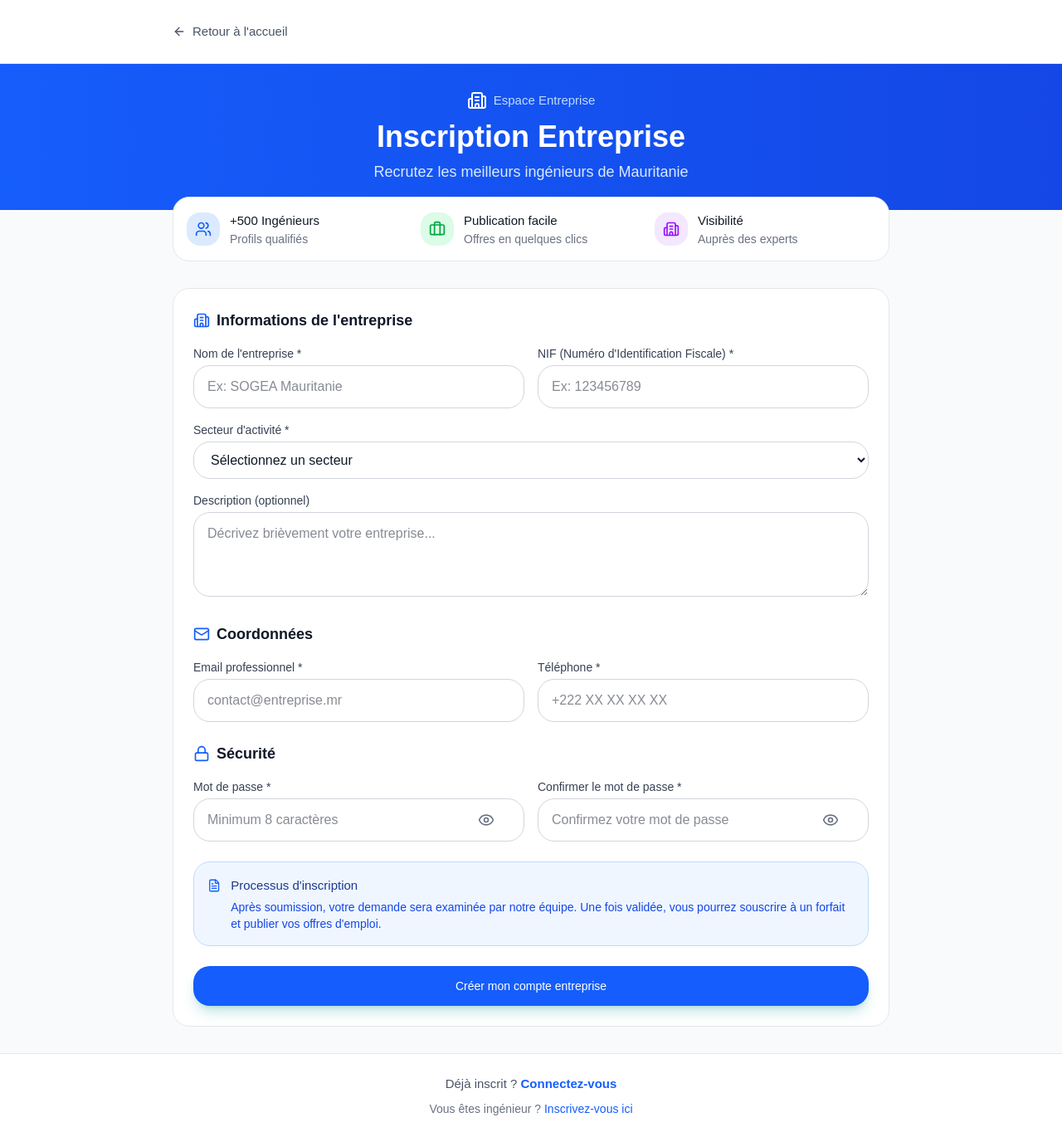
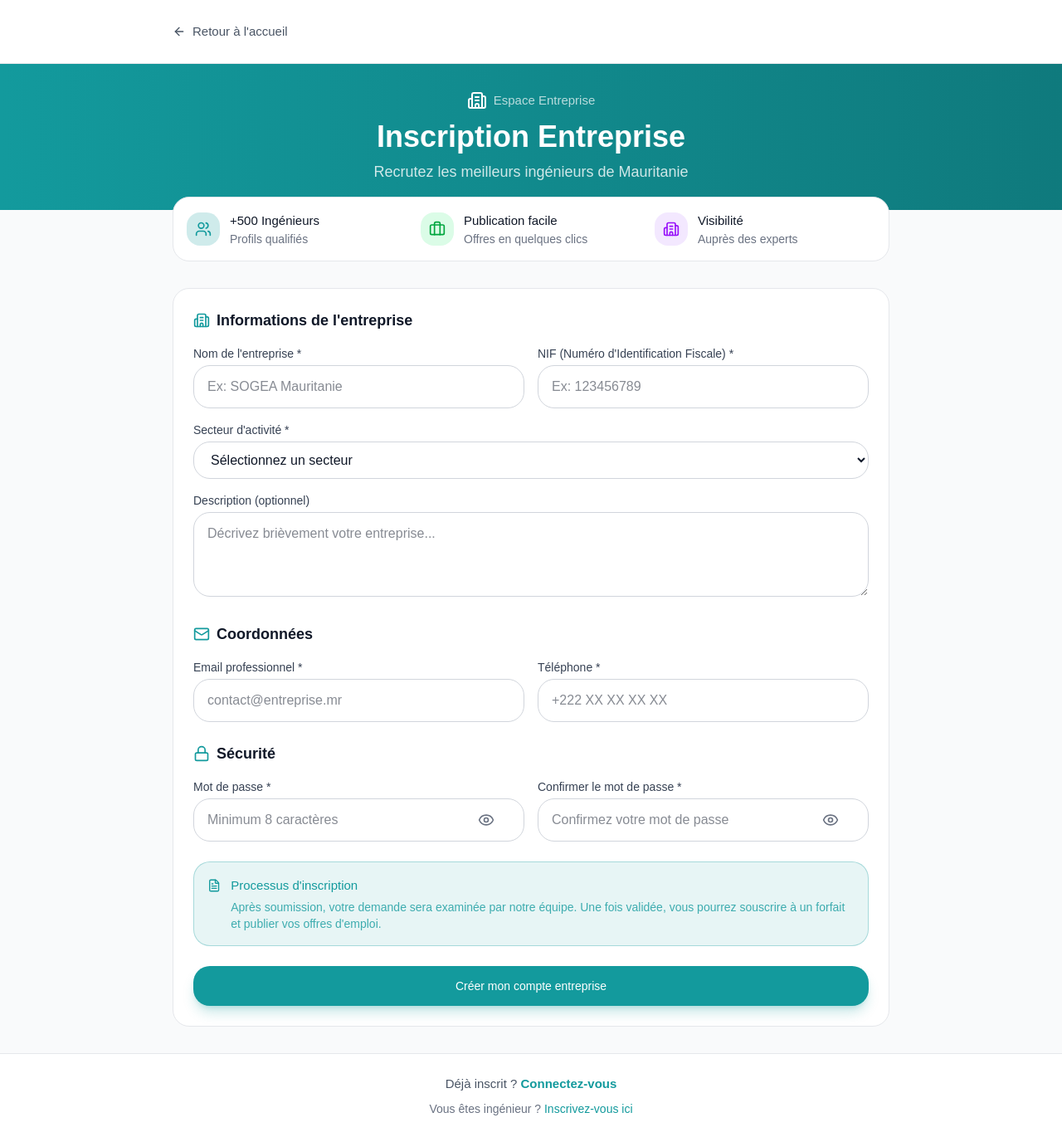
Before and after one commit to MedAhmed01/HIMEM, a Next.js app: page /inscription-entreprise in a window 1280 px wide. Shown: the whole page at 83% size. Built offline with nearby package versions, Linux system fonts and the light colour scheme.

Commit message:
Complete blue to turquoise color scheme replacement - auth pages, forms, admin components, and remaining UI elements

```diff
--- a/app/(auth)/inscription-entreprise/page.tsx
+++ b/app/(auth)/inscription-entreprise/page.tsx
@@ -71,7 +71,7 @@ export default function InscriptionEntreprisePage() {
       {/* Header */}
       <div className="bg-white border-b border-gray-200">
         <div className="max-w-4xl mx-auto px-4 py-4">
-          <Link href="/" className="inline-flex items-center gap-2 text-gray-600 hover:text-blue-600 font-medium">
+          <Link href="/" className="inline-flex items-center gap-2 text-gray-600 hover:text-[#139a9d] font-medium">
             <ArrowLeft className="w-4 h-4" />
             Retour à l'accueil
           </Link>
@@ -79,14 +79,14 @@ export default function InscriptionEntreprisePage() {
       </div>
 
       {/* Title Section */}
-      <div className="bg-gradient-to-r from-blue-600 to-blue-700 text-white py-8">
+      <div className="bg-gradient-to-r from-[#139a9d] to-[#0f7a7d] text-white py-8">
         <div className="max-w-4xl mx-auto px-4 text-center">
           <div className="flex items-center justify-center gap-2 mb-3">
             <Building2 className="w-6 h-6" />
-            <span className="text-blue-200 font-medium">Espace Entreprise</span>
+            <span className="text-white/70 font-medium">Espace Entreprise</span>
           </div>
           <h1 className="text-3xl md:text-4xl font-bold mb-2">Inscription Entreprise</h1>
-          <p className="text-blue-100 text-lg">
+          <p className="text-white/80 text-lg">
             Recrutez les meilleurs ingénieurs de Mauritanie
           </p>
         </div>
@@ -96,8 +96,8 @@ export default function InscriptionEntreprisePage() {
       <div className="max-w-4xl mx-auto px-4 -mt-4">
         <div className="bg-white rounded-xl border border-gray-200 p-4 grid grid-cols-1 md:grid-cols-3 gap-4">
           <div className="flex items-center gap-3">
-            <div className="w-10 h-10 bg-blue-100 rounded-lg flex items-center justify-center">
-              <Users className="w-5 h-5 text-blue-600" />
+            <div className="w-10 h-10 bg-[#139a9d]/20 rounded-lg flex items-center justify-center">
+              <Users className="w-5 h-5 text-[#139a9d]" />
             </div>
             <div>
               <p className="font-medium text-gray-900">+500 Ingénieurs</p>
@@ -152,13 +152,13 @@ export default function InscriptionEntreprisePage() {
         <div className="max-w-4xl mx-auto px-4 text-center space-y-2">
           <p className="text-gray-600">
             Déjà inscrit ?{' '}
-            <Link href="/connexion?type=entreprise" className="text-blue-600 hover:text-blue-700 font-bold">
+            <Link href="/connexion?type=entreprise" className="text-[#139a9d] hover:text-[#0f7a7d] font-bold">
               Connectez-vous
             </Link>
           </p>
           <p className="text-gray-500 text-sm">
             Vous êtes ingénieur ?{' '}
-            <Link href="/inscription" className="text-blue-600 hover:text-blue-700">
+            <Link href="/inscription" className="text-[#139a9d] hover:text-[#0f7a7d]">
               Inscrivez-vous ici
             </Link>
           </p>
--- a/app/admin/parrains/page.tsx
+++ b/app/admin/parrains/page.tsx
@@ -54,7 +54,7 @@ export default function ParrainsPage() {
     return (
       <div className="flex items-center justify-center py-20">
         <div className="text-center">
-          <div className="w-12 h-12 border-3 border-blue-600 border-t-transparent rounded-full animate-spin mx-auto mb-3"></div>
+          <div className="w-12 h-12 border-3 border-[#139a9d] border-t-transparent rounded-full animate-spin mx-auto mb-3"></div>
           <p className="text-gray-600 text-sm">Chargement...</p>
         </div>
       </div>
@@ -168,7 +168,7 @@ export default function ParrainsPage() {
                   </div>
                   <Button
                     size="sm"
-                    className="h-9 px-3 rounded-lg bg-blue-600 hover:bg-blue-700 text-white flex-shrink-0"
+                    className="h-9 px-3 rounded-lg bg-[#139a9d] hover:bg-[#0f7a7d] text-white flex-shrink-0"
                     onClick={() => handleAction('add', engineer.id)}
                   >
                     <UserPlus className="w-4 h-4 mr-2" />
--- a/app/admin/sponsors/page.tsx
+++ b/app/admin/sponsors/page.tsx
@@ -180,7 +180,7 @@ export default function SponsorsPage() {
     return (
       <div className="flex items-center justify-center py-20">
         <div className="text-center">
-          <div className="w-12 h-12 border-3 border-blue-600 border-t-transparent rounded-full animate-spin mx-auto mb-3"></div>
+          <div className="w-12 h-12 border-3 border-[#139a9d] border-t-transparent rounded-full animate-spin mx-auto mb-3"></div>
           <p className="text-gray-600 text-sm">Chargement...</p>
         </div>
       </div>
@@ -230,7 +230,7 @@ export default function SponsorsPage() {
                 <Label className="text-sm font-medium text-gray-700">Logo *</Label>
                 <div
                   onClick={() => fileInputRef.current?.click()}
-                  className="border-2 border-dashed border-gray-300 rounded-lg p-6 text-center cursor-pointer hover:border-blue-500 hover:bg-blue-50 transition-colors"
+                  className="border-2 border-dashed border-gray-300 rounded-lg p-6 text-center cursor-pointer hover:border-[#139a9d] hover:bg-[#139a9d]/5 transition-colors"
                 >
                   {previewUrl ? (
                     <div className="space-y-2">
--- a/app/admin/verifications/page.tsx
+++ b/app/admin/verifications/page.tsx
@@ -180,7 +180,7 @@ export default function VerificationsPage() {
     return (
       <div className="flex items-center justify-center py-20">
         <div className="text-center">
-          <div className="w-12 h-12 border-3 border-blue-600 border-t-transparent rounded-full animate-spin mx-auto mb-3"></div>
+          <div className="w-12 h-12 border-3 border-[#139a9d] border-t-transparent rounded-full animate-spin mx-auto mb-3"></div>
           <p className="text-gray-600 text-sm">Chargement...</p>
         </div>
       </div>
@@ -245,7 +245,7 @@ export default function VerificationsPage() {
                   <div className="flex-1 min-w-0">
                     <div className="flex items-center gap-2 mb-1">
                       <h3 className="font-semibold text-gray-900 text-lg truncate">{engineer.full_name || 'Utilisateur'}</h3>
-                      <Badge className="bg-blue-100 text-blue-800 border-blue-300 flex items-center gap-1">
+                      <Badge className="bg-[#139a9d]/20 text-[#139a9d] border-[#139a9d]/30 flex items-center gap-1">
                         <User className="w-3 h-3" />
                         Ingénieur
                       </Badge>
--- a/components/forms/EntrepriseRegistrationForm.tsx
+++ b/components/forms/EntrepriseRegistrationForm.tsx
@@ -91,7 +91,7 @@ export function EntrepriseRegistrationForm({ onSubmit, isLoading = false }: Entr
       {/* Informations de l'entreprise */}
       <div className="space-y-4">
         <h3 className="text-lg font-semibold text-gray-900 flex items-center gap-2">
-          <Building2 className="w-5 h-5 text-blue-600" />
+          <Building2 className="w-5 h-5 text-[#139a9d]" />
           Informations de l'entreprise
         </h3>
 
@@ -160,7 +160,7 @@ export function EntrepriseRegistrationForm({ onSubmit, isLoading = false }: Entr
       {/* Coordonnées */}
       <div className="space-y-4">
         <h3 className="text-lg font-semibold text-gray-900 flex items-center gap-2">
-          <Mail className="w-5 h-5 text-blue-600" />
+          <Mail className="w-5 h-5 text-[#139a9d]" />
           Coordonnées
         </h3>
 
@@ -198,7 +198,7 @@ export function EntrepriseRegistrationForm({ onSubmit, isLoading = false }: Entr
       {/* Sécurité */}
       <div className="space-y-4">
         <h3 className="text-lg font-semibold text-gray-900 flex items-center gap-2">
-          <Lock className="w-5 h-5 text-blue-600" />
+          <Lock className="w-5 h-5 text-[#139a9d]" />
           Sécurité
         </h3>
 
@@ -252,12 +252,12 @@ export function EntrepriseRegistrationForm({ onSubmit, isLoading = false }: Entr
       </div>
 
       {/* Info box */}
-      <div className="bg-blue-50 border border-blue-200 rounded-xl p-4">
+      <div className="bg-[#139a9d]/10 border border-[#139a9d]/30 rounded-xl p-4">
         <div className="flex items-start gap-3">
-          <FileText className="w-5 h-5 text-blue-600 mt-0.5" />
+          <FileText className="w-5 h-5 text-[#139a9d] mt-0.5" />
           <div>
-            <p className="font-medium text-blue-900">Processus d'inscription</p>
-            <p className="text-blue-700 text-sm mt-1">
+            <p className="font-medium text-[#139a9d]">Processus d'inscription</p>
+            <p className="text-[#139a9d]/80 text-sm mt-1">
               Après soumission, votre demande sera examinée par notre équipe.
               Une fois validée, vous pourrez souscrire à un forfait et publier vos offres d'emploi.
             </p>
@@ -269,7 +269,7 @@ export function EntrepriseRegistrationForm({ onSubmit, isLoading = false }: Entr
       <Button
         type="submit"
         disabled={isLoading}
-        className="w-full h-12 rounded-xl bg-blue-600 hover:bg-blue-700 text-white font-medium disabled:opacity-50"
+        className="w-full h-12 rounded-xl bg-[#139a9d] hover:bg-[#0f7a7d] text-white font-medium disabled:opacity-50"
       >
         {isLoading ? (
           <>
--- a/components/forms/JobOfferForm.tsx
+++ b/components/forms/JobOfferForm.tsx
@@ -135,7 +135,7 @@ export function JobOfferForm({
               onClick={() => toggleDomain(domain.value)}
               className={`px-4 py-2 rounded-lg text-sm font-medium transition-colors ${
                 data.domains.includes(domain.value)
-                  ? 'bg-blue-600 text-white'
+                  ? 'bg-[#139a9d] text-white'
                   : 'bg-gray-100 text-gray-700 hover:bg-gray-200'
               }`}
             >
@@ -216,7 +216,7 @@ export function JobOfferForm({
       <Button
         type="submit"
         disabled={isLoading}
-        className="w-full h-12 rounded-xl bg-blue-600 hover:bg-blue-700 text-white font-medium"
+        className="w-full h-12 rounded-xl bg-[#139a9d] hover:bg-[#0f7a7d] text-white font-medium"
       >
         {isLoading ? (
           <>
--- a/components/forms/registration/ProfessionalInfoStep.tsx
+++ b/components/forms/registration/ProfessionalInfoStep.tsx
@@ -89,11 +89,11 @@ export function ProfessionalInfoStep({ data, onChange }: ProfessionalInfoStepPro
       </div>
 
       {data.graduationYear && !isNaN(Number(data.graduationYear)) && (
-        <div className="bg-blue-50 border border-blue-200 rounded-lg p-4">
-          <p className="text-sm text-blue-900">
+        <div className="bg-[#139a9d]/10 border border-[#139a9d]/30 rounded-lg p-4">
+          <p className="text-sm text-[#139a9d]">
             <strong>Expérience:</strong> {currentYear - Number(data.graduationYear)} ans
           </p>
-          <p className="text-sm text-blue-900 mt-1">
+          <p className="text-sm text-[#139a9d] mt-1">
             <strong>Cotisation annuelle:</strong>{' '}
             {currentYear - Number(data.graduationYear) < 5
               ? '1 500 MRU'
--- a/components/layout/Footer.tsx
+++ b/components/layout/Footer.tsx
@@ -6,7 +6,7 @@ export function Footer() {
     <footer className="relative overflow-hidden bg-gradient-to-br from-slate-900 via-blue-950 to-purple-950">
       {/* Decorative Elements */}
       <div className="absolute inset-0 overflow-hidden">
-        <div className="absolute -top-40 -right-40 w-80 h-80 bg-blue-500/20 rounded-full blur-3xl"></div>
+        <div className="absolute -top-40 -right-40 w-80 h-80 bg-[#139a9d]/20 rounded-full blur-3xl"></div>
         <div className="absolute -bottom-40 -left-40 w-80 h-80 bg-purple-500/20 rounded-full blur-3xl"></div>
         <div className="absolute top-1/2 left-1/2 -translate-x-1/2 -translate-y-1/2 w-96 h-96 bg-pink-500/10 rounded-full blur-3xl"></div>
       </div>
```
Also changed, not shown: app/(auth)/connexion/page.tsx (+14 -14 lines), app/(auth)/inscription/page.tsx (+5 -5 lines), app/admin/layout.tsx (+4 -4 lines), app/admin/page.tsx (+6 -6 lines).
